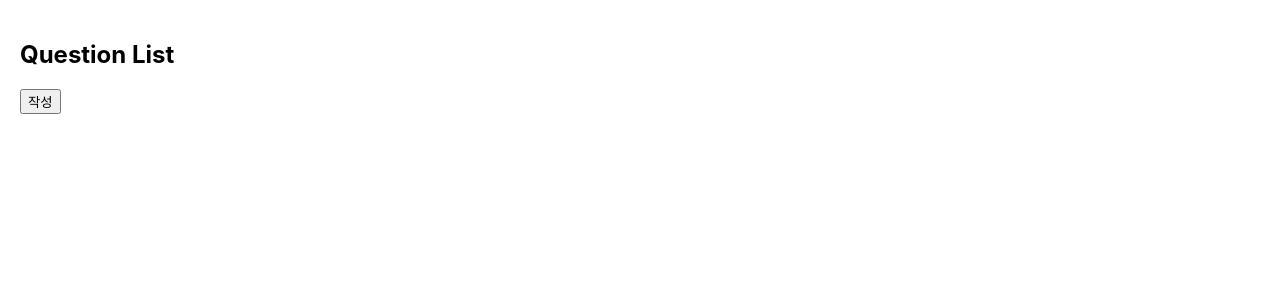
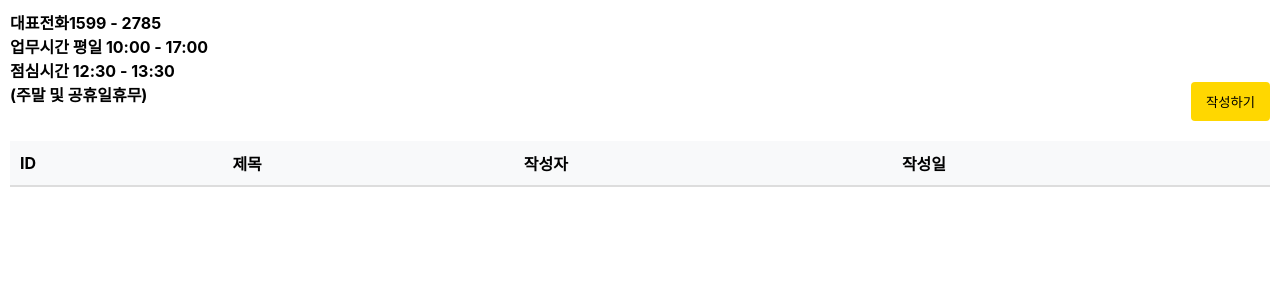
Before and after one commit to HWANG-DAYE/qna-board, a React (Create React App) app: page /question-list in a window 1280 px wide. Shown: the top 300 px of the page. Built offline with nearby package versions, Linux system fonts and the light colour scheme.

Commit message:
Feat: 문의하기 테이블, 시간추가

```diff
--- a/src/components/FAQList.js
+++ b/src/components/FAQList.js
@@ -3,9 +3,44 @@ import React, { useState } from "react";
 const FAQList = () => {
     // 질문과 답변 데이터
     const questions = [
-        { no: 1, Fquestion: "React란 무엇인가요?", Fanswer: "React는 UI를 만들기 위한 JavaScript 라이브러리입니다." },
-        { no: 2, Fquestion: "useState란?", Fanswer: "React에서 상태를 관리하기 위한 훅(Hook)입니다." },
-        { no: 3, Fquestion: "props란?", Fanswer: "React 컴포넌트 간 데이터를 전달하기 위한 객체입니다." },
+        { no: 1, Fquestion: "환불은 얼마나 걸리나요?",
+                 Fanswer: "환불은 결제수단에 따라 영업일 기준 3-5일이 소요됩니다.\n" +
+                          "\n" +
+                          "**무통장 결제의 환불금액은 접수일 기준 다음날 처리 됩니다.\n" +
+                          "\n" +
+                          "※ 무통장 입금거래로 취소/반품시 환불계좌는 원칙적으로 입금해주셨던 계좌로 환불되는점 참고바랍니다." },
+        { no: 2, Fquestion: "택배사 및 배송은 언제되나요?",
+                 Fanswer: "🚛 평일 오후 4시 이전 당일배송 카테고리내 제품으로 주문 결제 완료 시, 대한통운 택배로 당일 출고됩니다.\n" +
+                          "\n" +
+                          "     단, 협력사 상품과 합주문 또는 결제순 배송으로 인해 재고 소진시 품절안내 또는 배송이 지연될 수 있습니다.\n" +
+                          "\n" +
+                          "😥 협력사 상품 주문의 경우 보통 3-4일의 상품 준비 기간이 소요되며 지연시 알림톡 또는 문자로 안내드립니다.\n" +
+                          "\n" +
+                          "     최대한 빠르게 보내드리기 위해 준비순 부분적으로 발송이 진행될 수 있습니다. " },
+        { no: 3, Fquestion: "교환/반품하는데 얼마나 걸릴까요?",
+                 Fanswer: "✔접수일로부터 총 소요 시간은 영업일 기준 6-10일 정도입니다.\n" +
+                          "\n" +
+                          "반품 신청일 기준 2일 이내 회수 ➡ 3일 이내 물류센터로 도착 ➡ 입고 일로부터 영업일 기준 1-5일 이내 처리 \n" +
+                          "\n" +
+                          "**회수가 지연될 경우 처리가 더욱 늦어질 수 있으니 회수지연 시 꼭 고객센터로 반품 재접수 문의 부탁드립니다." },
+        { no:4,  Fquestion: "고객센터 상담 시간은 언제인가요?",
+                 Fanswer: "📩고객센터 운영시간 : 오전 09:00 ~ 오후 06:00\n" +
+                          "\n" +
+                          "🌜점심시간 : 오후 12:30 ~ 오후 13:30 \n" +
+                          "\n" +
+                          "🌜휴 무 : 토요일, 일요일, 공휴일"},
+        { no:5, Fquestion: "택배비는 얼마인가요?",
+                Fanswer:  "✔편도 배송비는 3,000원입니다.\n" +
+                          "\n" +
+                          "-교환 : 반품 수거, 재발송 총 6,000원 \n" +
+                          "\n" +
+                          "-전체 반품 : 최초 배송비, 수거비 총 6,000원 \n" +
+                          "\n" +
+                          "-부분 반품 : 반품 수거비 3,000원 \n" +
+                          "\n" +
+                          "(단, 반품 후 총결제 금액 5만 원 미만일 경우 최초 배송비가 발생됩니다.) \n" +
+                          "\n" +
+                          "※제주도 및 도서산간 지역은 추가 배송료가 부가될 수 있습니다."}
     ];
 
     // 열리고 닫힘 상태를 관리하기 위한 상태값
@@ -48,7 +83,12 @@ const FAQList = () => {
                                     border: "1px solid #ddd",
                                 }}
                             >
-                                {item.Fanswer}
+                                {item.Fanswer.split("\n").map((line, index) => (
+                                    <React.Fragment key={index}>
+                                        {line}
+                                        <br />
+                                    </React.Fragment>
+                                ))}
                             </p>
                         )}
                     </li>
--- a/src/components/QuestionList.js
+++ b/src/components/QuestionList.js
@@ -1,27 +1,67 @@
 import React, {useContext} from "react";
 import { useNavigate } from 'react-router-dom';
 import { QuestionContext } from '../context/QuestionContext';
-import Header from "./Header";
-
 
 function QuestionList() {
     const navigate = useNavigate();
     const { questions } = useContext(QuestionContext);
 
     return (
-        <div style={{ listStyle: "none", padding: "20px" }}>
-            <h2>Question List</h2>
-            <button onClick={() => navigate('/question-create')}>작성</button>
-            <ul>
+        <div style={{padding: "10px"}}>
+            <strong>
+            대표전화1599 - 2785
+            <br/>
+            업무시간 평일 10:00 - 17:00
+            <br/>
+            점심시간 12:30 - 13:30
+            <br/>
+            (주말 및 공휴일휴무)
+            </strong>
+            <button onClick={() => navigate('/question-create')}
+                    style={{
+                        float: "right",
+                        marginBottom: "20px",
+                        padding: "10px 15px",
+                        backgroundColor: "#FFD700",
+                        color: "#000000",
+                        border: "none",
+                        borderRadius: "4px",
+                        cursor: "pointer",
+                    }}>작성하기
+            </button>
+            <table
+                style={{
+                    width: "100%",
+                    borderCollapse: "collapse",
+                    textAlign: "left",
+                }}
+            >
+                <thead>
+                <tr style={{borderBottom: "2px solid #ddd", backgroundColor: "#f8f9fa"}}>
+                    <th style={{padding: "10px"}}>ID</th>
+                    <th style={{padding: "10px"}}>제목</th>
+                    <th style={{padding: "10px"}}>작성자</th>
+                    <th style={{padding: "10px"}}>작성일</th>
+                </tr>
+                </thead>
+                <tbody>
                 {questions.map((question) => (
-                    <li key={question.user_id}
-                        style={{margin: "10px 0", cursor: "pointer"}}
+                    <tr
+                        key={question.user_id}
+                        style={{
+                            borderBottom: "1px solid #ddd",
+                            cursor: "pointer",
+                        }}
                         onClick={() => navigate(`/questions/${question.user_id}`)}
                     >
-                        <strong>{question.title}</strong> - {question.author}
-                    </li>
+                        <td style={{padding: "10px"}}>{question.user_id}</td>
+                        <td style={{padding: "10px"}}>{question.title}</td>
+                        <td style={{padding: "10px"}}>{question.author}</td>
+                        <td style={{padding: "10px"}}>{question.date}</td>
+                    </tr>
                 ))}
-            </ul>
+                </tbody>
+            </table>
         </div>
     );
 }
--- a/src/pages/MainPage.js
+++ b/src/pages/MainPage.js
@@ -1,9 +1,7 @@
 import React, {useState} from 'react';
-import { useNavigate } from 'react-router-dom';
 import FAQList from '../components/FAQList';
 import QuestionList from '../components/QuestionList';
 import Header from "../components/Header";
-import Board from '../pages/Board';
 
 const MainPage = () => {
     const [activeTab, setActiveTab] = useState("FAQ")
@@ -20,8 +18,8 @@ const MainPage = () => {
                     style={{
                         padding: "10px 20px",
                         cursor: "pointer",
-                        backgroundColor: activeTab === "FAQ" ? "#007BFF" : "#f0f0f0",
-                        color: activeTab === "FAQ" ? "#fff" : "#000",
+                        backgroundColor: activeTab === "FAQ" ? "#000000" : "#f0f0f0",
+                        color: activeTab === "FAQ" ? "#fff" : "#000000",
                         border: "1px solid #ddd",
                         borderRadius: "4px 4px 0 0",
                         marginRight: "10px",
@@ -34,8 +32,8 @@ const MainPage = () => {
                     style={{
                         padding: "10px 20px",
                         cursor: "pointer",
-                        backgroundColor: activeTab === "question" ? "#007BFF" : "#f0f0f0",
-                        color: activeTab === "question" ? "#fff" : "#000",
+                        backgroundColor: activeTab === "question" ? "#000000" : "#f0f0f0",
+                        color: activeTab === "question" ? "#fff" : "#000000",
                         border: "1px solid #ddd",
                         borderRadius: "4px 4px 0 0",
                     }}
--- a/src/pages/QuestionCreate.js
+++ b/src/pages/QuestionCreate.js
@@ -11,11 +11,20 @@ const QuestionCreate = () => {
 
     const handleSubmit = (e) => {
         e.preventDefault();
+        const now = new Date();
+        const formattedDate = now.toISOString().split("T")[0];
+        const hours = String(now.getHours()).padStart(2, '0');
+        const minutes = String(now.getMinutes()).padStart(2, '0');
+        const seconds = String(now.getSeconds()).padStart(2, '0');
+        const formattedTime = `${hours}:${minutes}:${seconds}`;
+        console.log(formattedTime);
         const newQuestion = {
             user_id: Date.now(),
             author,
             title,
             content,
+            date:formattedDate,
+            time:formattedTime
         };
         addQuestion(newQuestion);
         alert("문의 완료");
@@ -103,7 +112,7 @@ const QuestionCreate = () => {
                     >
                         제출
                     </button>
-                    <button type="button" onClick={() => navigate("/question-list")}
+                    <button type="button" onClick={() => navigate("/")}
                             style={{
                                 padding: "10px 20px",
                                 cursor: "pointer",
--- a/src/pages/QuestionDetail.js
+++ b/src/pages/QuestionDetail.js
@@ -16,6 +16,7 @@ const QuestionDetail = () => {
     return (
         <div style={{padding: "20px"}}>
             <h2>{question.title}</h2>
+            <p>{question.date} {question.time}</p>
             <p><strong>작성자: </strong> {question.author}</p>
             <p><strong>내용: </strong></p>
             <p>{question.content}</p>
```
Lines whose indentation alone changed are shown as unchanged.
